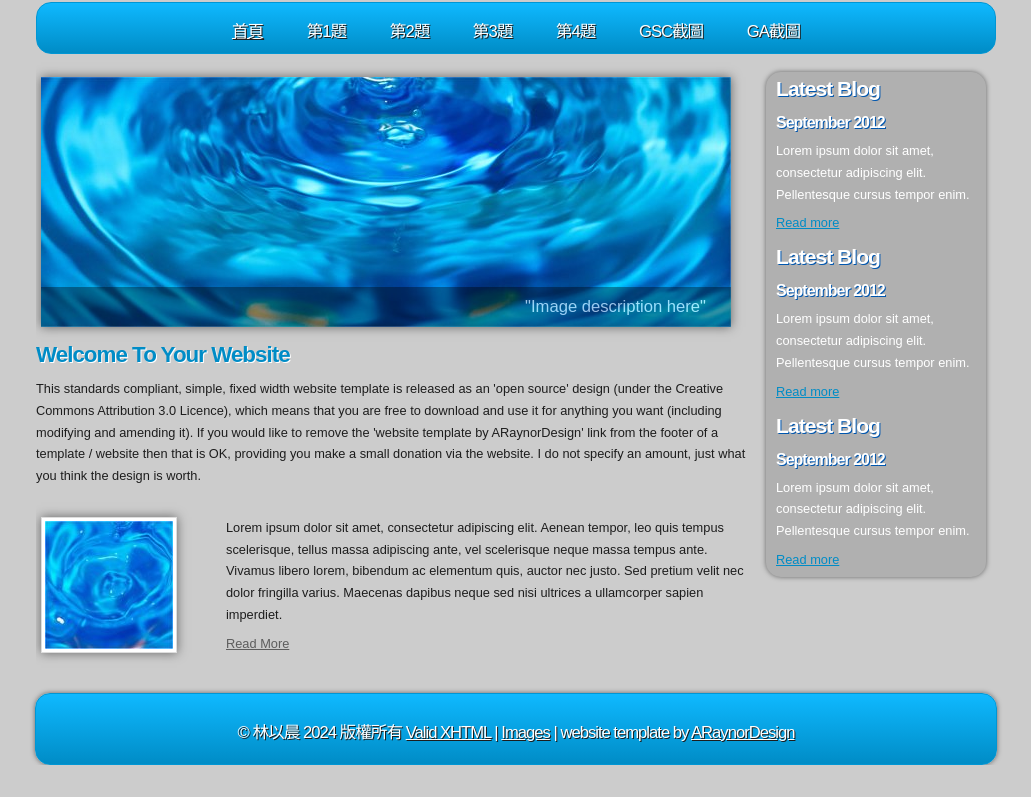
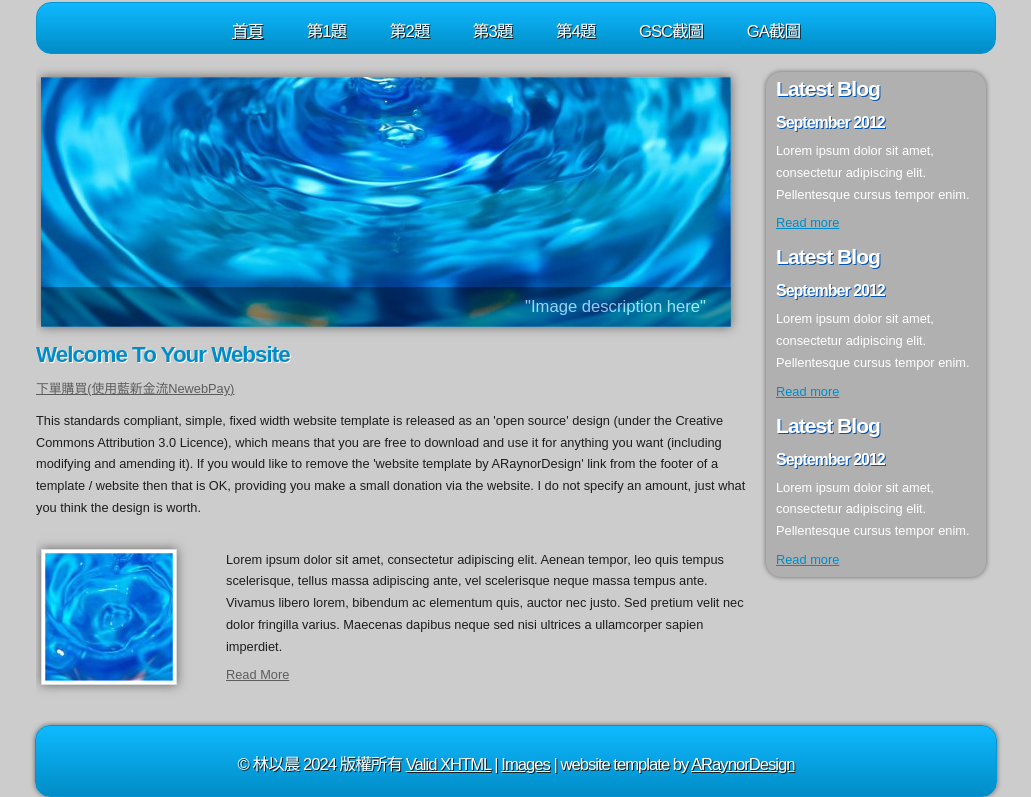
Before and after one commit to linycx/hw4, a plain HTML site: page a6.html in a window 1280 px wide. Shown: the part 123-920 px from the top of the page, without its empty margins (124-1155 px from the left). Before the commit the page ends 888 px from the top, so only its background shows below. Drawn offline with Linux system fonts and the light colour scheme.

Commit message:
Add files via upload

```diff
--- a/a6.html
+++ b/a6.html
@@ -52,6 +52,9 @@
 
 		<div class="content_item">
 		  <h1>Welcome To Your Website</h1>
+      <p>
+        <a href="https://www.newebpay.com/website/Page/content/service_creditcard" target="_blank">下單購買(使用藍新金流NewebPay)</a>
+      </p>
           <p>This standards compliant, simple, fixed width website template is released as an 'open source' design (under the Creative Commons Attribution 3.0 Licence), which means that you are free to download and use it for anything you want (including modifying and amending it). If you would like to remove the 'website template by ARaynorDesign' link from the footer of a template / website then that is OK, providing you make a small donation via the website. I do not specify an amount, just what you think the design is worth.</p>
         </div><!--close content_item-->
 	    <div class="content_image">
```
